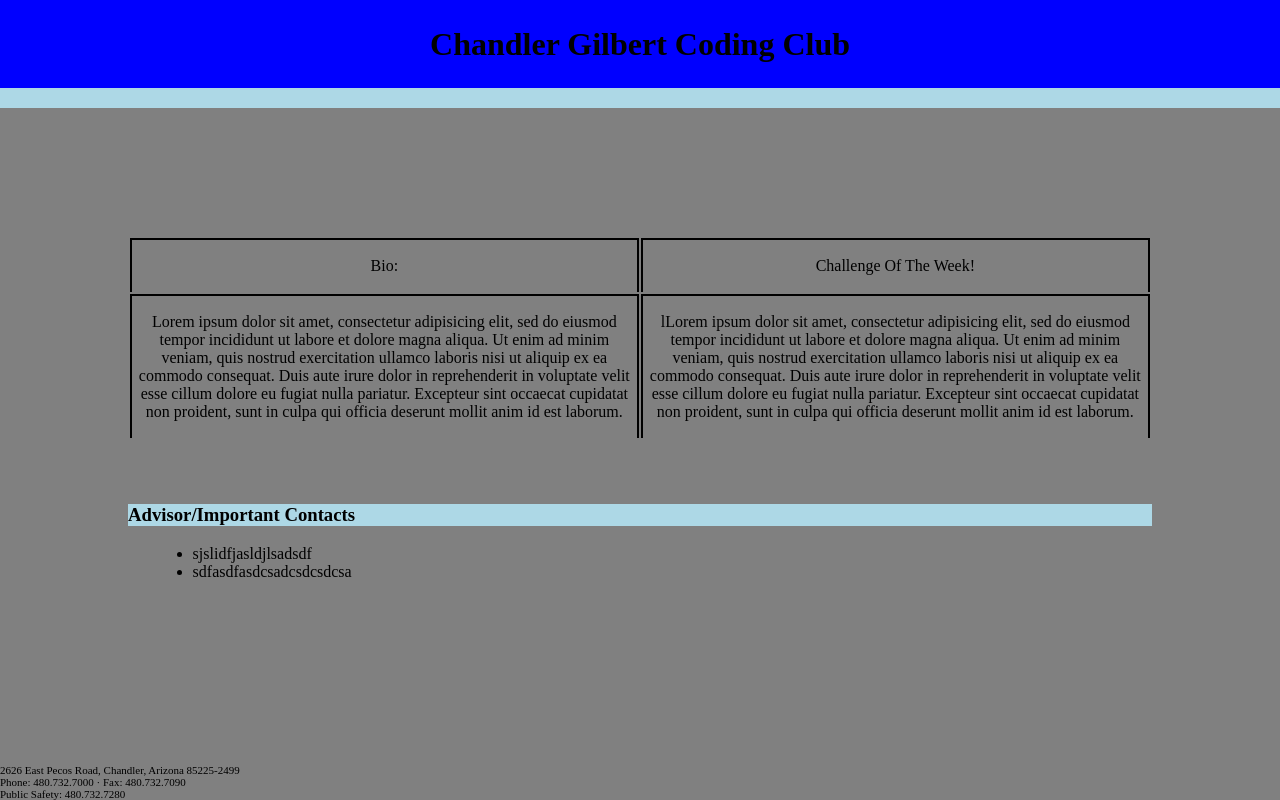
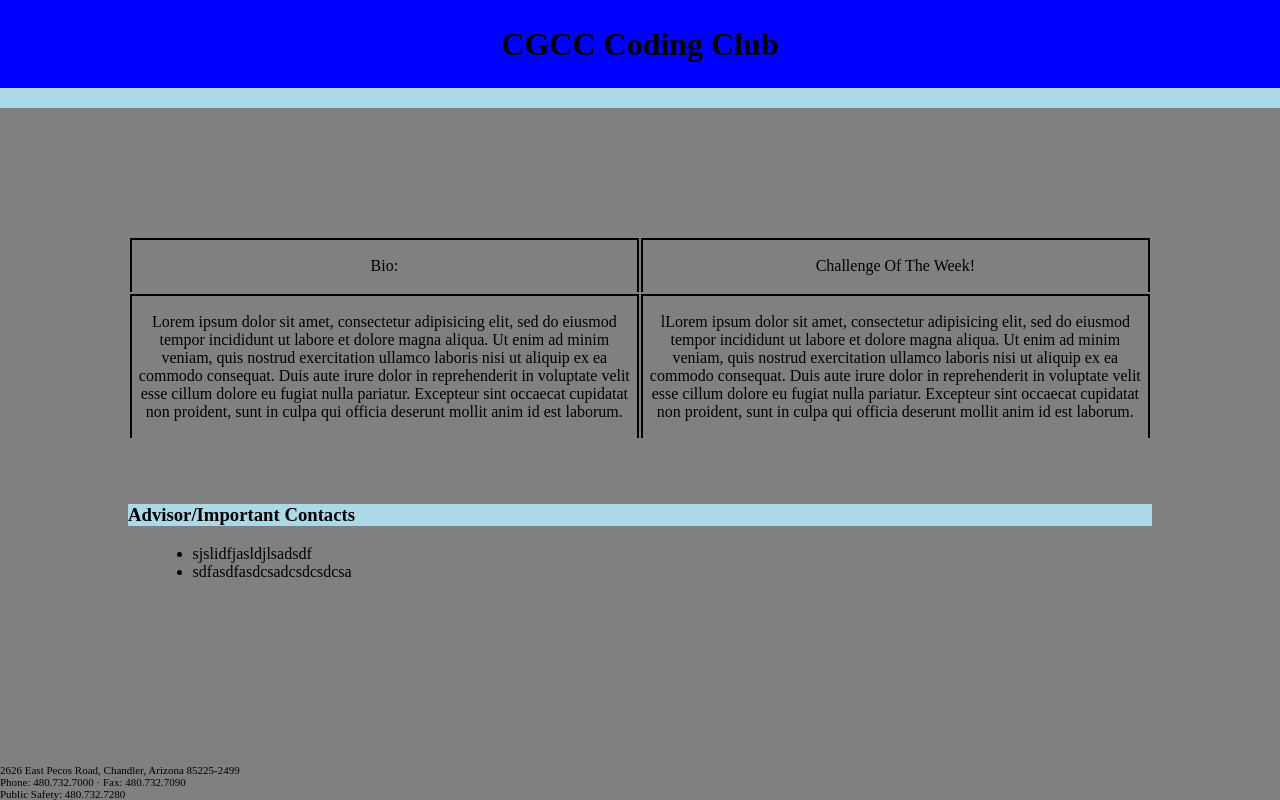
Before and after one commit to CGCC-Software-Club/cgcc-software-club.github.io, a plain HTML site: page index.html in a window 1280 px wide. Drawn offline with Linux system fonts and the light colour scheme.

Commit message:
Title edit
Changed "Chandler Gilbert" to cgcc.

```diff
--- a/index.html
+++ b/index.html
@@ -6,7 +6,7 @@
 </head>
 <body>
 
-<h1>Chandler Gilbert Coding Club</h1>
+<h1>CGCC Coding Club</h1>
 
 <div class="PageGuideBar">
 	<!-- <button class="PageGuide"></button>
```
